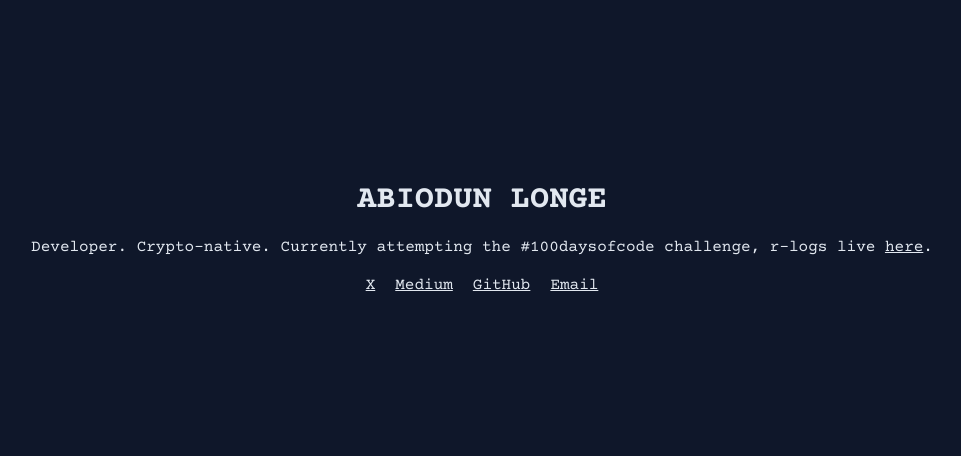
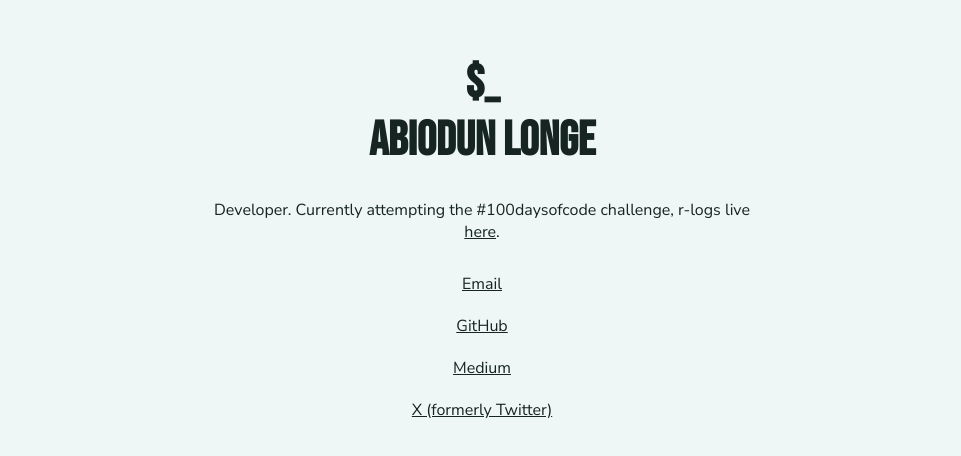
Before and after one commit to odunlemi/odunlemi.github.io, a plain HTML site: page site/index.html in a window 1280 px wide. Shown: the part 162-618 px from the top of the page, without its empty margins (158-1119 px from the left). Drawn offline with nearby package versions, Linux system fonts and the light colour scheme.

Commit message:
Apply new styling

```diff
--- a/site/index.html
+++ b/site/index.html
@@ -3,25 +3,27 @@
 <head>
     <meta charset="UTF-8">
     <meta name="viewport" content="width=device-width, initial-scale=1.0">
-    <title>Abiodun Longe - Developer</title>
+    <title>Abiodun Longe</title>
     <link rel="stylesheet" href="./style.css">
     <base target="_blank">
 </head>
 <body>
+    <div class="container">
         <div class="name">
+            <h1>$_</h1>
             <h1>Abiodun Longe</h1>
         </div>
 
         <div class="bio">
-        <p>Developer. Crypto-native. Currently attempting the #100daysofcode challenge, r-logs live <a href="https://odunlemi.github.io/r-logs/">here</a>.</p>
+            <p>Developer. Currently attempting the #100daysofcode challenge, r-logs live <a href="https://odunlemi.github.io/r-logs/">here</a>.</p>
         </div>
 
         <ul class="social-icons">
-        <li><a href="https://x.com/odunlemi"> X</a></li>
+            <li><a href="mailto:abiodun425longe@gmail.com">Email</a></li>
+            <li><a href="https://github.com/odunlemi/">GitHub</a></li>
             <li><a href="https://medium.com/@abiodunlonge564">Medium</a></li>
-        <li><a href="https://github.com/odunlemi/">GitHub</a></li>
-        <li><a href="mailto:abiodun425longe@gmail.com">Email</a></li>
+            <li><a href="https://x.com/odunlemi">X (formerly Twitter)</a></li>
         </ul>
-
+    </div>
 </body>
 </html>
--- a/site/style.css
+++ b/site/style.css
@@ -1,27 +1,48 @@
-@import url('https://fonts.googleapis.com/css2?family=Courier+Prime:ital,wght@0,400;0,700;1,400;1,700&display=swap');
+@import url('https://fonts.googleapis.com/css2?family=Bebas+Neue&family=Nunito+Sans:ital,opsz,wght@0,6..12,200..1000;1,6..12,200..1000&display=swap');
 
 * {
     margin: 0;
     padding: 0;
     box-sizing: border-box;
-    font-family: 'Courier Prime', Courier, monospace;
-    background-color: #0F172A;
-    color: #E2E8F0;
+    font-family: 'Nunito Sans', sans-serif;
+    background-color: #eff7f6;
+    color: #162521;
 }
 
 body {
     height: 100vh;
     width: 100vw;
     display: flex;
+    justify-content: center;
+    align-items: center;
+    font-size: 16px;
+}
+
+.container {
+    height: 20vh;
+    width: 50%;
+    padding: 50px;
+    text-align: center;
+    display: flex;
+    flex-direction: column;
     flex-direction: column;
     justify-content: center;
     align-items: center;
-    gap: 20px;
+    flex: 0 1 auto;
+    gap: 30px;
+}
+
+.bio {
+    display: flex;
+    flex-wrap: wrap;
 }
 
 h1 {
+    margin: 0;
+    font-family: 'Bebas Neue', sans-serif;
+    font-size: 48px;
+    font-weight: 900;
     text-transform: uppercase;
-    margin: 0;
 }
 
 ul {
@@ -38,6 +59,7 @@ a {
 }
 
 .social-icons {
-    display: inline-flex;
+    display: flex;
+    flex-direction: column;
     gap: 20px;
 }
```
Lines whose indentation alone changed are shown as unchanged.
